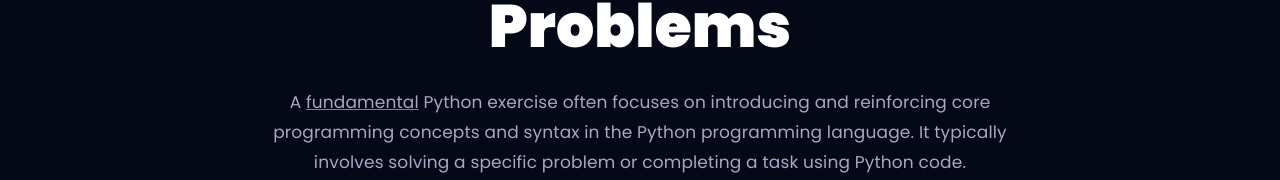
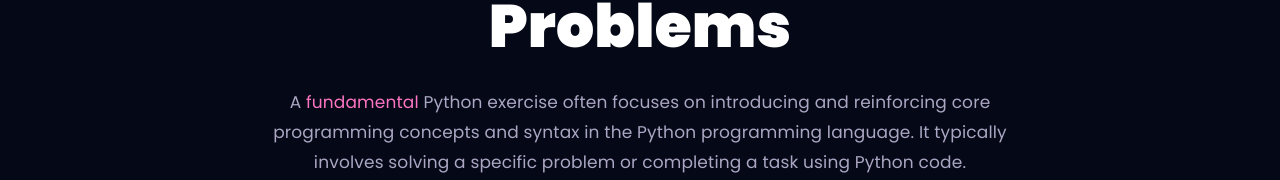
Before and after one commit to Sosokker/SOS12, a React (Vite) app: page /problems in a window 1280 px wide. Shown: the part 178-358 px from the top of the page. Built offline with nearby package versions, Linux system fonts and the light colour scheme.

Commit message:
edited paragraph style a little bit

```diff
--- a/src/components/Problems.css
+++ b/src/components/Problems.css
@@ -368,17 +368,6 @@
     /*border-color: #fc6ac3;*/
 }
 
-/*#about.hash-span {*/
-/*    padding-bottom: 0;*/
-/*}*/
-
-/*button {*/
-/*    border-radius: 10px;*/
-/*    border-width: thin;*/
-/*    border-color: #fc6ac3;*/
-/*    --button-bg: #fc6ac3;*/
-/*}*/
-
 button a.slide {
     text-decoration: none;
     background-color: #1f1f44;
@@ -410,3 +399,9 @@
 div.MuiContainer-root {
     padding-top: 0;
 }
+
+.underline.decoration-pink-500 {
+    --tw-text-opacity: 1;
+    color: #fc75c3;
+    text-decoration: none;
+}
```
